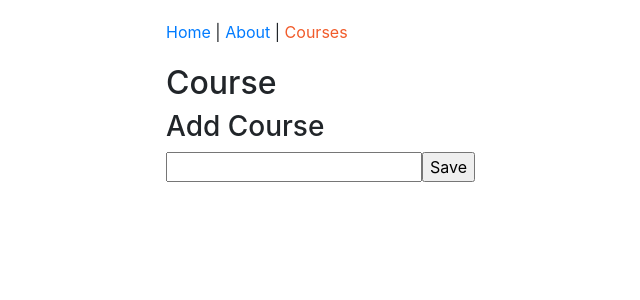
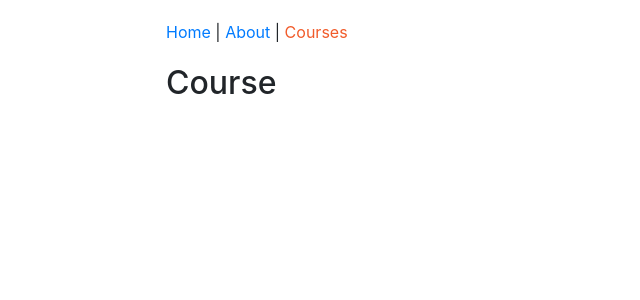
Before and after one commit to alayor/react_redux_pluralsight, a React app: page /courses in a window 1280 px wide. Shown: the top 300 px of the page, without its empty margins (64-704 px from the left). Built offline with nearby package versions, Linux system fonts and the light colour scheme; the HTML template or start-up script is replaced by a standard one; what redux-immutable-state-invariant would draw is missing.

Commit message:
remove couses form

```diff
--- a/src/components/courses/CoursesPage.js
+++ b/src/components/courses/CoursesPage.js
@@ -5,34 +5,14 @@
 import { bindActionCreators } from 'redux'
 
 class CoursesPage extends React.Component {
-  state = {
-    course: {
-      title: '',
-    },
-  }
-
-  handleChange = (event) => {
-    const course = { ...this.state.course, title: event.target.value }
-    this.setState({ course })
-  }
-
-  handleSubmit = (event) => {
-    event.preventDefault()
-    this.props.actions.createCourse(this.state.course)
-  }
-
   render() {
     return (
-      <form onSubmit={this.handleSubmit}>
+      <>
         <h2>Course</h2>
-        <h3>Add Course</h3>
-        <input type="text" onChange={this.handleChange} value={this.state.course.title} />
-        <input type="submit" value="Save" />
-
         {this.props.courses.map((course) => (
           <div key={course.title}>{course.title}</div>
         ))}
-      </form>
+      </>
     )
   }
 }
```
